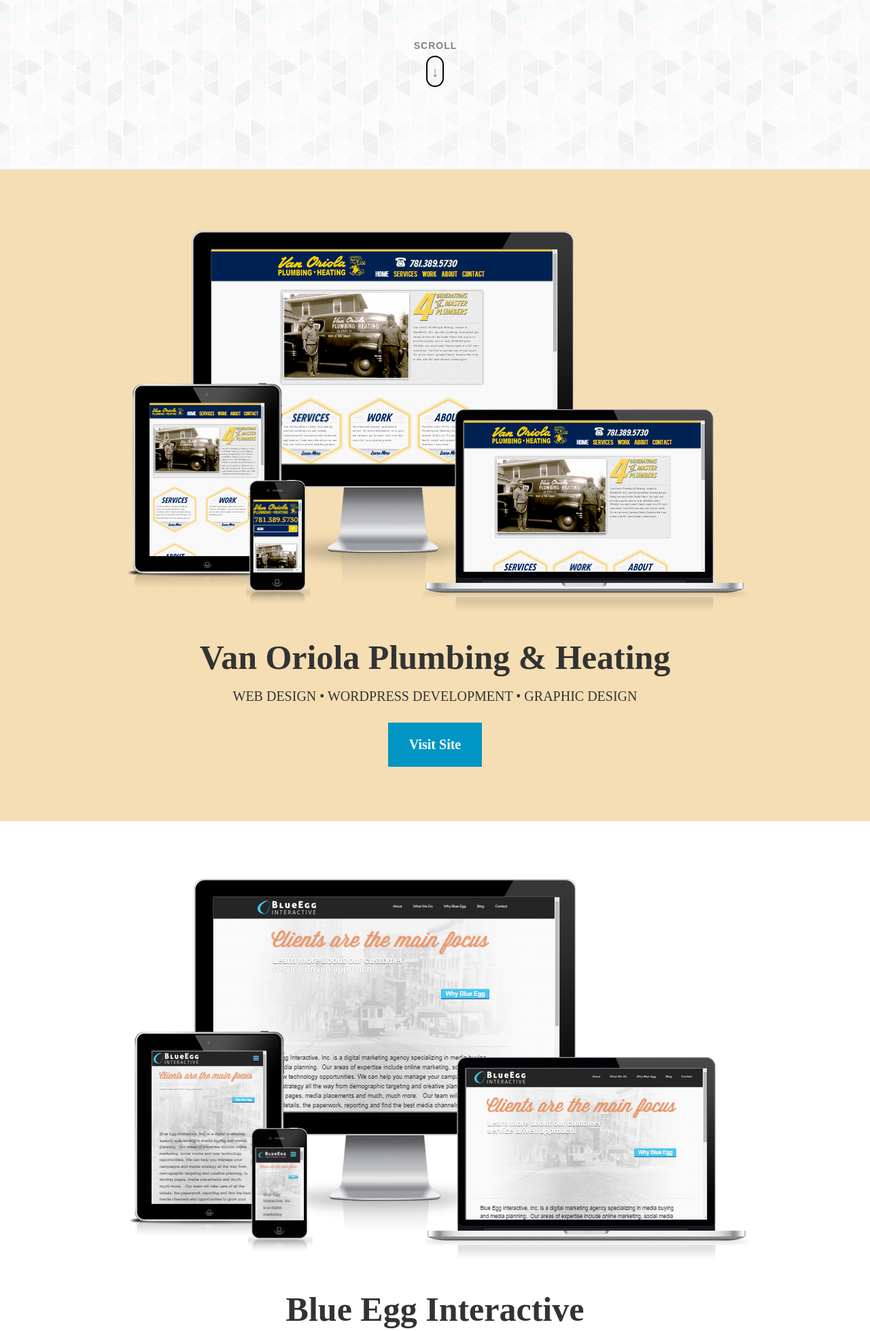
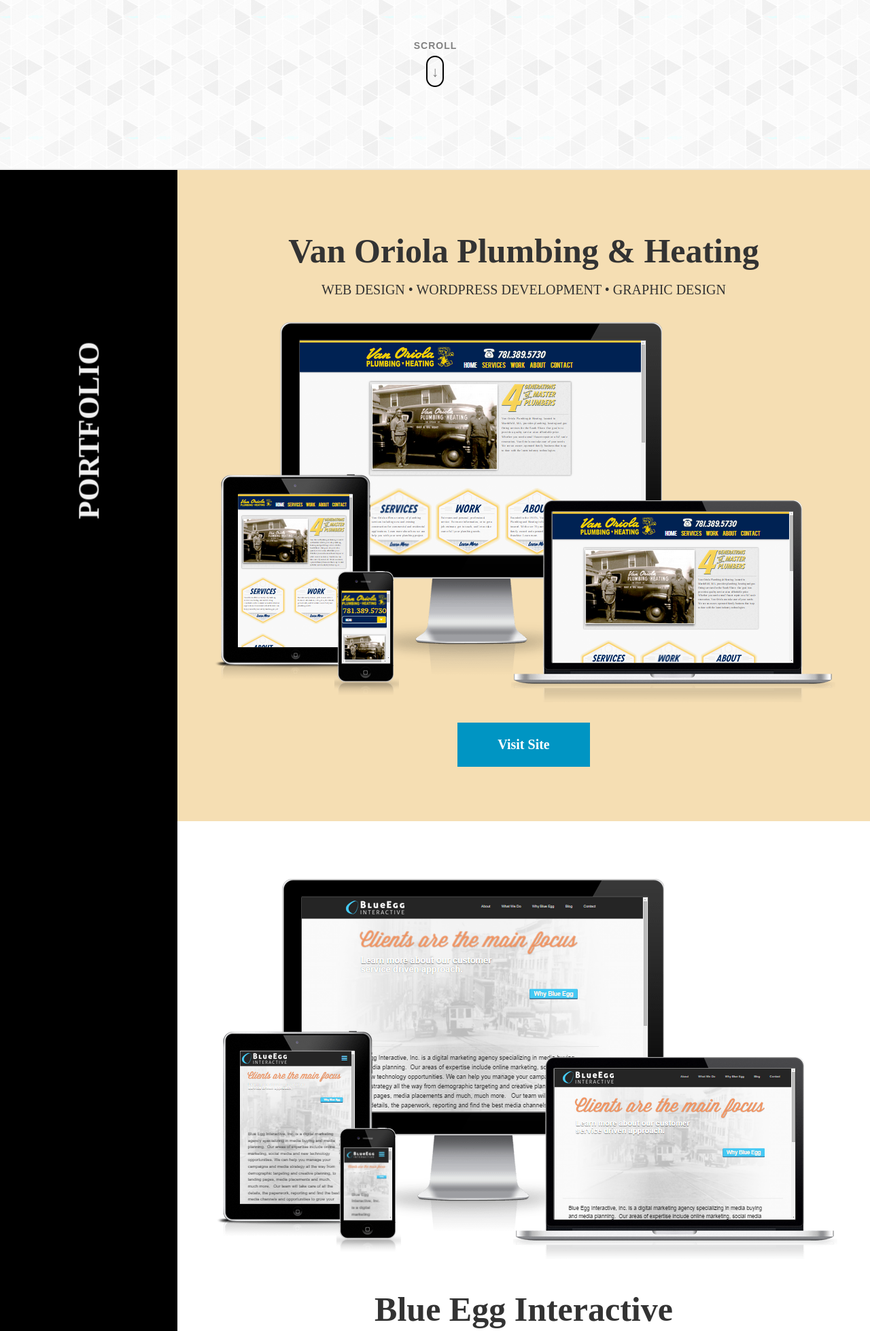
Before and after one commit to conwayeast/conwayeast-dot-com, a PHP site: page / in a window 1280 px wide. Shown: the part 698-2656 px from the top of the page at 68% size. Run offline with PHP 8.4, Linux system fonts and the light colour scheme; some libraries are stand-ins or nearby versions.

Commit message:
Building sticky sidebar for portfolio section.

```diff
--- a/about.php
+++ b/about.php
@@ -1,3 +1,4 @@
+<div id="about"></div>
 
   <div class="container" style="
   background: url('img/7587626384_0454adb72a_h.jpg');
@@ -6,16 +7,17 @@ background: url('img/7587626384_0454adb72a_h.jpg');
   -o-background-size: cover;
   background-size: cover;
   min-height: 20em;
+  z-index: 3;
   ">
     <div class="container__centered" style="text-align:center; padding: 3em 1em;">
       <h2 class="white">Ryan Conway</h2>
     </div>
   </div>
 
-<div id="about" class="container">
+<div class="container">
+
   <div class="container__centered">
     <div class="container__one-half">
-
       <p>With a background in business, sales and marketing.</p>
 
       <p>I have a passion for simple interfaces. I also love coding, snowboarding, drinking craft beer, and eating bacon. Sometimes if I'm lucky I do it all in the same day.</p>
@@ -40,14 +42,9 @@ min-height: 20em;
 
     </div>
 
-
-
     <div class="container__one-half--last">
-      <img src="https://www.evernote.com/shard/s226/res/9cf64d55-7a5c-4f09-8eaa-7a4ee9bab5a6/197962_10100444813392334_1055797494_n.jpg?search=snow&resizeSmall&width=1137" alt="">
+      <img src="img/RyanSnowboardingLoon.jpg" alt="">
     </div>
 
   </div>
 </div>
-
-<!-- FOOTER -->
-<?php include("includes/footer.php"); ?>
--- a/css/main.css
+++ b/css/main.css
@@ -3968,6 +3968,33 @@ footer {
   }
 }
 
+.container__portfolio {
+  display: table;
+  width: 100%;
+}
+
+.container__portfolio--sidebar {
+  width: 12%;
+  background: black;
+  display: table-cell;
+}
+
+.container__portfolio--main {
+  width: 88%;
+  display: table-cell;
+}
+
+.container__portfolio--sidebar__header {
+  position: relative;
+}
+
+.portfolio--sidebar__header {
+  top: 6em;
+  color: #f1f1f1;
+  transform: rotate(270deg);
+  position: relative;
+}
+
 .scrolldown {
   padding: 1em;
   text-align: center;
--- a/includes/footer.php
+++ b/includes/footer.php
@@ -62,5 +62,43 @@ $(function() {
 
 </script>
 
+<!--<script>
+$(function(){
+
+  var formTop = $('.container__portfolio--sidebar').offset().top;
+
+   $(window).scroll(function(){
+
+     var windowTop = $(window).scrollTop();
+     var formWidth = $('.container__portfolio--sidebar').width();
+     var fluidVal = ( formWidth/$(window).width() ) * 100
+     if (formTop < windowTop) {
+       $('.container__portfolio--sidebar__header').css({
+        position: 'fixed',
+         top: 300,
+         width: fluidVal + "%",
+         transform: "translateY(25px)",
+         transform: "rotate(270deg)"
+       });
+     } else {
+       $('.container__portfolio--sidebar__header').css({
+         position: 'static',
+         width: '100%',
+         transform: "translateY(0px)"
+       });
+     }
+
+   });
+ });
+</script>-->
+
+<script>
+$(window).scroll(function() {
+    $(".portfolio--sidebar__header").css({
+    'opacity' : 1-(($(this).scrollTop())/4500)
+    });
+});
+</script>
+
 </body>
 </html>
--- a/includes/header.php
+++ b/includes/header.php
@@ -9,6 +9,10 @@
   <script>try{Typekit.load();}catch(e){}</script>
 
   <script src="https://ajax.googleapis.com/ajax/libs/jquery/2.1.3/jquery.min.js"></script>
+  <script src="js/jquery.sticky-kit.js" type="text/javascript" charset="utf-8" async defer></script>
+  <script src="js/example.js" type="text/javascript" charset="utf-8" async defer></script>
+
+
 </head>
 <body>
 
--- /dev/null
+++ b/js/example.js
@@ -0,0 +1,54 @@
+// Generated by CoffeeScript 1.7.1
+(function() {
+  var reset_scroll;
+
+  $(function() {
+    return $("[data-sticky_column]").stick_in_parent({
+      parent: "[data-sticky_parent]"
+    });
+  });
+
+  // reset_scroll = function() {
+  //   var scroller;
+  //   scroller = $("body,html");
+  //   scroller.stop(true);
+  //   if ($(window).scrollTop() !== 0) {
+  //     scroller.animate({
+  //       scrollTop: 0
+  //     }, "fast");
+  //   }
+  //   return scroller;
+  // };
+
+  // window.scroll_it = function() {
+  //   var max;
+  //   max = $(document).height() - $(window).height();
+  //   return reset_scroll().animate({
+  //     scrollTop: max
+  //   }, max * 3).delay(100).animate({
+  //     scrollTop: 0
+  //   }, max * 3);
+  // };
+
+  // window.scroll_it_wobble = function() {
+  //   var max, third;
+  //   max = $(document).height() - $(window).height();
+  //   third = Math.floor(max / 3);
+  //   return reset_scroll().animate({
+  //     scrollTop: third * 2
+  //   }, max * 3).delay(100).animate({
+  //     scrollTop: third
+  //   }, max * 3).delay(100).animate({
+  //     scrollTop: max
+  //   }, max * 3).delay(100).animate({
+  //     scrollTop: 0
+  //   }, max * 3);
+  // };
+
+  // $(window).on("resize", (function(_this) {
+  //   return function(e) {
+  //     return $(document.body).trigger("sticky_kit:recalc");
+  //   };
+  // })(this));
+
+}).call(this);
--- /dev/null
+++ b/js/min/example.min.js
@@ -0,0 +1 @@
+(function(){$(function(){return $("[data-sticky_column]").stick_in_parent({parent:"[data-sticky_parent]"})})}).call(this);
--- a/portfolio.php
+++ b/portfolio.php
@@ -1,11 +1,21 @@
+<div class="container__portfolio" id="portfolio">
 
-<div id="portfolio" class="container" style="background: wheat;">
+  <div class="container__portfolio--sidebar" data-sticky_parent>
+    <div class="container__portfolio--sidebar__header" data-sticky_column>
+      <h3 class="portfolio--sidebar__header">PORTFOLIO</h3>
+    </div>
+  </div>
+
+  <div class="container__portfolio--main" data-sticky_column>
+
+    <div class="container" style="background: wheat;">
       <article class="container__centered">
         <div class="container__portfolio">
-      <img src="img/vanoriola.png" alt="">
           <h2>Van Oriola Plumbing &amp; Heating</h2>
           <p>WEB DESIGN &#8226; WORDPRESS DEVELOPMENT &#8226; GRAPHIC DESIGN</p>
-      <a class="btn" href="http://www.vanoriola.com/" target="_blank">Visit Site</a>
+          <img src="img/vanoriola.png" alt="">
+
+          <a class="btn" style="display: block; width: 20%; margin: 0 auto;" href="http://www.vanoriola.com/" target="_blank">Visit Site</a>
         </div>
       </article>
     </div>
@@ -36,9 +46,13 @@
       <article class="container__centered">
         <div class="container__portfolio">
           <img src="img/michelesweetshoppe.png" alt="">
-      <h2>Micheles Sweet Shoppe/</h2>
+          <h2>Micheles Sweet Shoppe</h2>
           <p>WEB DESIGN &#8226; VOLUSION DEVELOPMENT &#8226; GRAPHIC DESIGN</p>
           <a class="btn" href="http://www.michelesweetshoppe.com/" target="_blank">Visit Site</a>
         </div>
       </article>
     </div>
+  </div>
+
+
+</div>
--- a/sass/3-layouts/layouts-dir.scss
+++ b/sass/3-layouts/layouts-dir.scss
@@ -5,3 +5,4 @@
 @import 'social-media';
 @import 'footer';
 @import 'content-callout';
+@import 'portfolio';
```
Also changed, not shown: css/3-layouts/portfolio.css (added, +26 -0 lines), sass/3-layouts/portfolio.scss (added, +26 -0 lines), img/RyanSnowboardingLoon.jpg (added), js/jquery.sticky-kit.js (added). Lines whose indentation alone changed are shown as unchanged.
